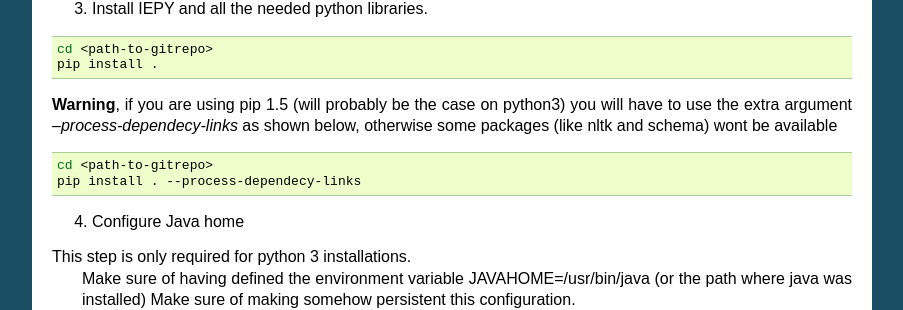
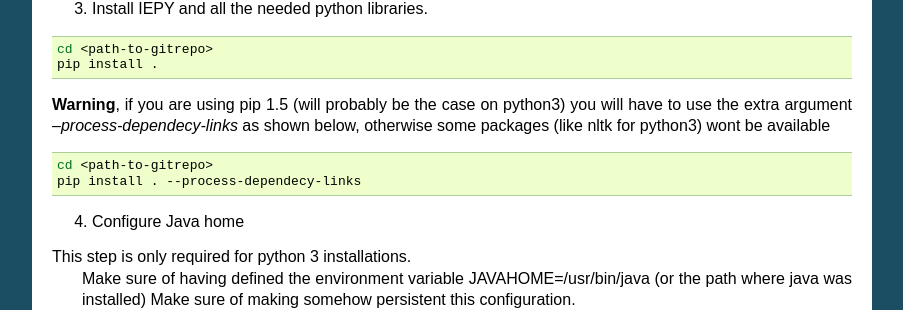
Before and after one commit to machinalis/iepy, a Sphinx documentation site: the page built from docs/installation.rst, in a window 1280 px wide. Shown: the part 1091-1401 px from the top of the page, without its empty margins (198-1101 px from the left). Built offline with Sphinx 7.4.7, drawn with Linux system fonts in a browser that asks for light colours.

Commit message:
upgrading ff version

```diff
--- a/docs/installation.rst
+++ b/docs/installation.rst
@@ -68,7 +68,7 @@
     cd <path-to-gitrepo>
     pip install .
 
-**Warning**, if you are using pip 1.5 (will probably be the case on python3) you will have to use the extra argument *--process-dependecy-links* as shown below, otherwise some packages (like nltk and schema) wont be available
+**Warning**, if you are using pip 1.5 (will probably be the case on python3) you will have to use the extra argument *--process-dependecy-links* as shown below, otherwise some packages (like nltk for python3) wont be available
 
 .. code-block:: bash
 
--- a/docs/setup/requirements-base.txt
+++ b/docs/setup/requirements-base.txt
@@ -6,4 +6,4 @@
 appdirs==1.2.0
 wget==2.0
 colorama==0.2.7
-featureforge==0.1.2
+featureforge==0.1.5
```
